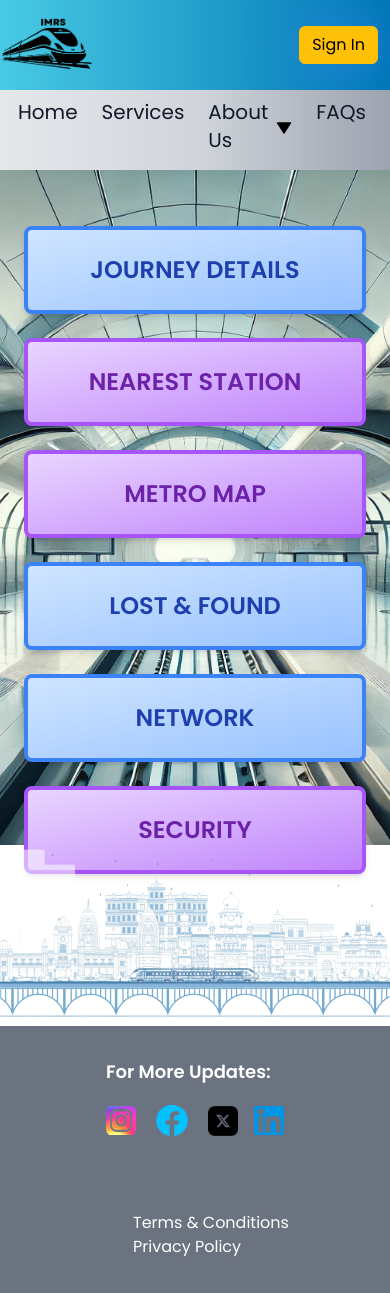
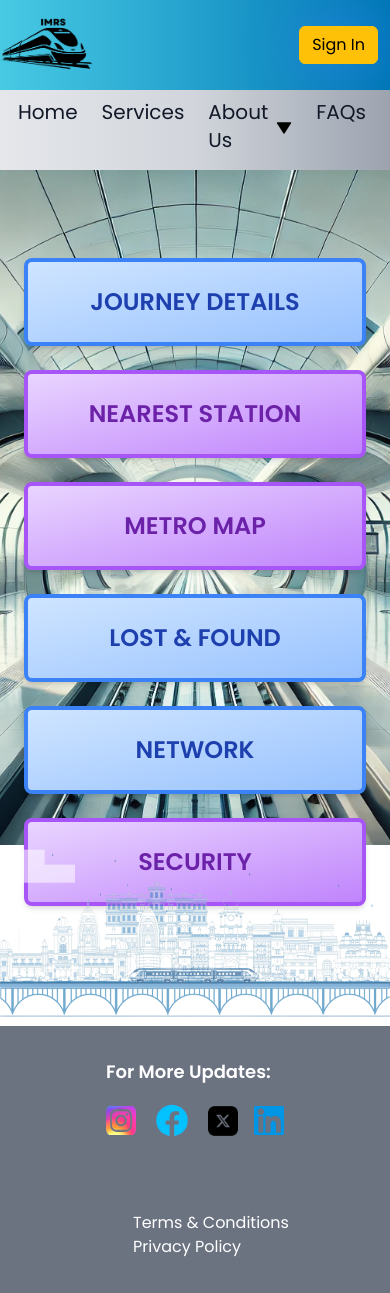
Before and after one commit to abhisheksah-dev/IMRS, a React (Vite) app: page /services in a window 390 px wide. Shown: the top 1293 px of the page. Built offline with nearby package versions, Linux system fonts and the light colour scheme.

Commit message:
changing the images in the services section and completed with all the amjor fucntionality

```diff
--- a/src/components/AboutUs.jsx
+++ b/src/components/AboutUs.jsx
@@ -82,7 +82,7 @@ function AboutUs() {
                         {
                           img: "/images/audio.png",
                           alt: "Audio Indication",
-                          title: "Audio Indication",
+                          title: "Audio Navigator",
                         },
                         {
                           img: "/images/onlineticket.png",
@@ -95,14 +95,14 @@ function AboutUs() {
                           title: "Station Information",
                         },
                         {
+                          img: "/images/trip.png",
+                          alt: "Station Information",
+                          title: "Trip Planner",
+                        },
+                        {
                           img: "/images/smartcard.png",
                           alt: "Station Information",
-                          title: "Station Information",
-                        },
-                        {
-                          img: "/images/lastmile.png",
-                          alt: "Station Information",
-                          title: "Station Information",
+                          title: "Smart Card",
                         },
                       ].map((item, index) => (
                         <div
--- a/src/components/Services.jsx
+++ b/src/components/Services.jsx
@@ -35,7 +35,7 @@ function Services() {
           backgroundImage: "url('./images/mainlayout.png')",
         }}
       >
-        <div className="grid grid-cols-1 md:grid-cols-2  gap-6 px-6 max-w-4xl mx-auto mt-3 w-[100%] h-[100%] md:h-[70%] text-4xl">
+        <div className="grid grid-cols-1 md:grid-cols-2  gap-6 px-6 max-w-4xl mx-auto mt-5 w-[100%] h-[100%] md:h-[70%] text-4xl">
           <button
             className="bg-gradient-to-br from-[#cfe5ff] to-[#98c2ff] border-4 border-blue-500 text-blue-800 font-semibold  py-4 rounded-lg shadow-md hover:bg-gradient-to-r hover:from-blue-300 hover:to-blue-400 text-2xl "
             onClick={handleLogInjourney}
@@ -81,7 +81,7 @@ function Services() {
       </main>
       <img
         className="w-full h-40% object-cover"
-        src="./images/Indoreimage.png"
+        src="/images/IndoreImage.png"
         alt=""
       />
     </>
```
Also changed, not shown: public/images/trip.png (added).
